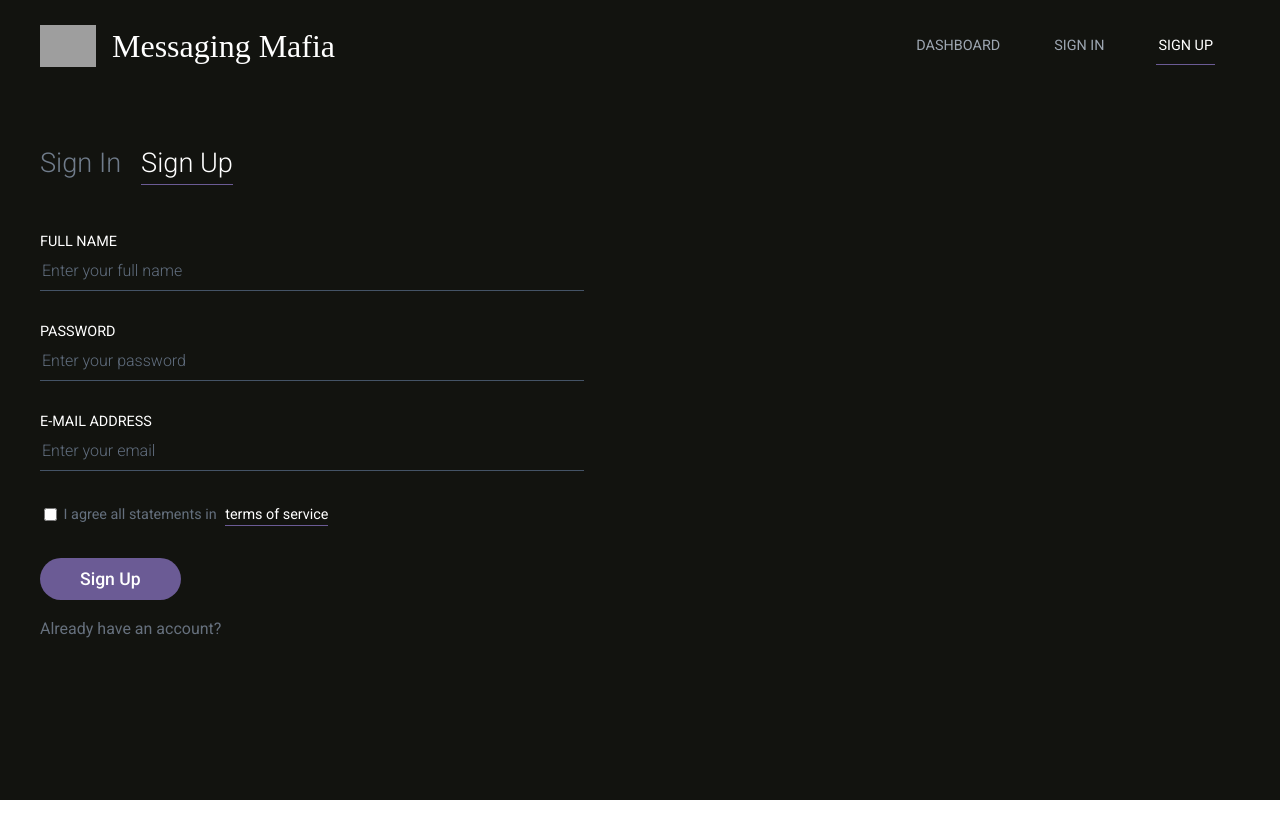
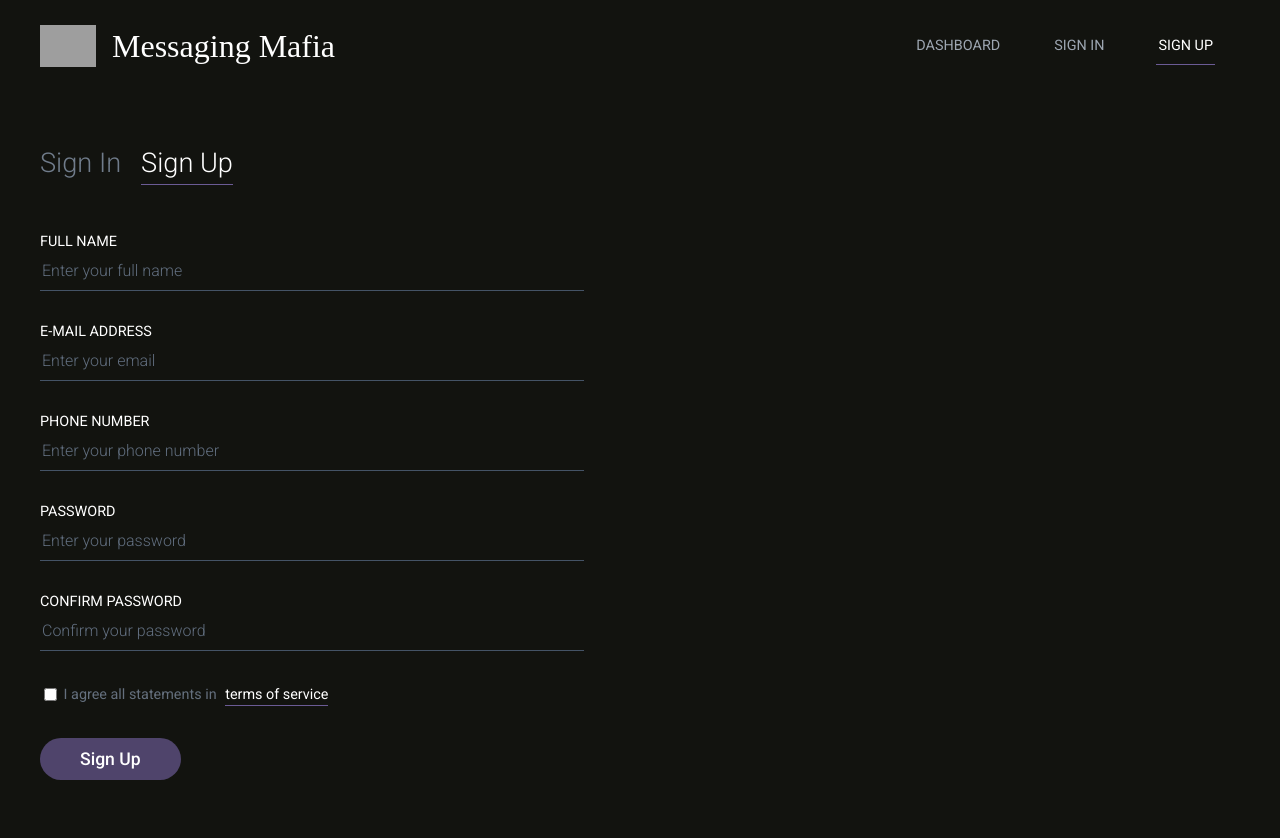
Before and after one commit to geekyquentin/KTJ_Ass3.github.io, a React (Create React App) app: page /#/sign-up in a window 1280 px wide. Shown: the top 838 px of the page. Before the commit the page ends 800 px from the top, so only its background shows below. Built offline with nearby package versions, Linux system fonts and the light colour scheme; grey boxes are pictures that could not be loaded; a web font is replaced by a local one.

Commit message:
animation issues

```diff
--- a/src/App.css
+++ b/src/App.css
@@ -1,7 +1,6 @@
 .App {
 	height: 100vh;
 	color: white;
-	background-color: #12130f;
 	/* background-color: #f0f4fb; */
 }
 
@@ -41,6 +40,7 @@
 
 .pageSwitcherItem {
 	color: #9da6b1;
+	position: relative;
 	text-transform: uppercase;
 	padding: 10px 2px;
 	margin: 0 25px;
@@ -52,6 +52,24 @@
 	vertical-align: middle;
 }
 
+/* .pageSwitcherItem::after {
+	content: '';
+	position: absolute;
+	width: 100%;
+	left: 0;
+	bottom: 0;
+	height: 0.175rem;
+	background-color: #6b5b95;
+}
+
+.UHA::after {
+	transform: scale(0, 1);
+}
+
+.UHA:hover {
+	transform: scale(1, 1);
+} */
+
 .pageSwitcherItem-active {
 	border-bottom: 1px solid #6b5b95;
 	color: white;
--- a/src/App.js
+++ b/src/App.js
@@ -19,21 +19,21 @@ class App extends Component {
 								<NavLink
 									to="/dashboard"
 									activeClassName="pageSwitcherItem-active"
-									className="pageSwitcherItem"
+									className="pageSwitcherItem UHA"
 								>
 									Dashboard
 								</NavLink>
 								<NavLink
 									to="/sign-in"
 									activeClassName="pageSwitcherItem-active"
-									className="pageSwitcherItem"
+									className="pageSwitcherItem UHA"
 								>
 									Sign In
 								</NavLink>
 								<NavLink
 									to="/sign-up"
 									activeClassName="pageSwitcherItem-active"
-									className="pageSwitcherItem"
+									className="pageSwitcherItem UHA"
 								>
 									Sign Up
 								</NavLink>
--- a/src/index.css
+++ b/src/index.css
@@ -8,6 +8,19 @@
 body {
 	margin: 0;
 	padding: 0;
+	background-color: #12130f;
+}
+
+body::-webkit-scrollbar {
+	width: 0.4rem;
+}
+
+body::-webkit-scrollbar-thumb {
+	background-color: #6b5b95af;
+}
+
+body::-webkit-scrollbar-thumb:hover {
+	background-color: #6b5b95;
 }
 
 .mr-20 {
--- a/src/pages/SignInAndSignOut/SignInAndSignOut.css
+++ b/src/pages/SignInAndSignOut/SignInAndSignOut.css
@@ -29,6 +29,8 @@
 
 .formField {
 	margin-bottom: 2rem;
+	position: relative;
+	overflow: hidden;
 }
 
 .formFieldLabel {
@@ -50,12 +52,27 @@
 	margin-top: 10px;
 }
 
+/* .formFieldLabel::after {
+	content: '';
+	position: absolute;
+	left: 0;
+	bottom: 0;
+	width: 100%;
+	border-bottom: 3px solid #6b5b95;
+	transform: translateX(-100%);
+	transition: all 0.3s ease;
+}
+
+.formFieldInput:focus + .formFieldLabel::after {
+	transform: translateX(0);
+} */
+
 .formFieldInput::placeholder {
 	color: #616e7f;
 }
 
 .formFieldButton {
-	background-color: #6b5b95;
+	background-color: #6b5b95af;
 	color: white;
 	border: none;
 	outline: none;
@@ -67,7 +84,7 @@
 }
 
 .formFieldButton:hover {
-	background-color: #4c406b;
+	background-color: #6b5b95;
 }
 
 .formFieldLink {
--- a/src/pages/SignInAndSignOut/SignUpForm.js
+++ b/src/pages/SignInAndSignOut/SignUpForm.js
@@ -73,6 +73,34 @@ class SignUpForm extends Component {
                             />
                         </div>
                         <div className="formField">
+                            <label className="formFieldLabel" htmlFor="email">
+                                E-Mail Address
+                            </label>
+                            <input
+                                type="email"
+                                id="email"
+                                className="formFieldInput"
+                                placeholder="Enter your email"
+                                name="email"
+                                value={this.state.email}
+                                onChange={this.handleChange}
+                            />
+                        </div>
+                        <div className="formField">
+                            <label className="formFieldLabel" htmlFor="email">
+                                Phone Number
+                            </label>
+                            <input
+                                type="tel"
+                                id="number"
+                                className="formFieldInput"
+                                placeholder="Enter your phone number"
+                                name="email"
+                                value={this.state.number}
+                                onChange={this.handleChange}
+                            />
+                        </div>
+                        <div className="formField">
                             <label className="formFieldLabel" htmlFor="password">
                                 Password
                             </label>
@@ -87,16 +115,16 @@ class SignUpForm extends Component {
                             />
                         </div>
                         <div className="formField">
-                            <label className="formFieldLabel" htmlFor="email">
-                                E-Mail Address
+                            <label className="formFieldLabel" htmlFor="password">
+                                Confirm Password
                             </label>
                             <input
-                                type="email"
-                                id="email"
+                                type="password"
+                                id="password"
                                 className="formFieldInput"
-                                placeholder="Enter your email"
-                                name="email"
-                                value={this.state.email}
+                                placeholder="Confirm your password"
+                                name="password"
+                                value={this.state.password}
                                 onChange={this.handleChange}
                             />
                         </div>
```
